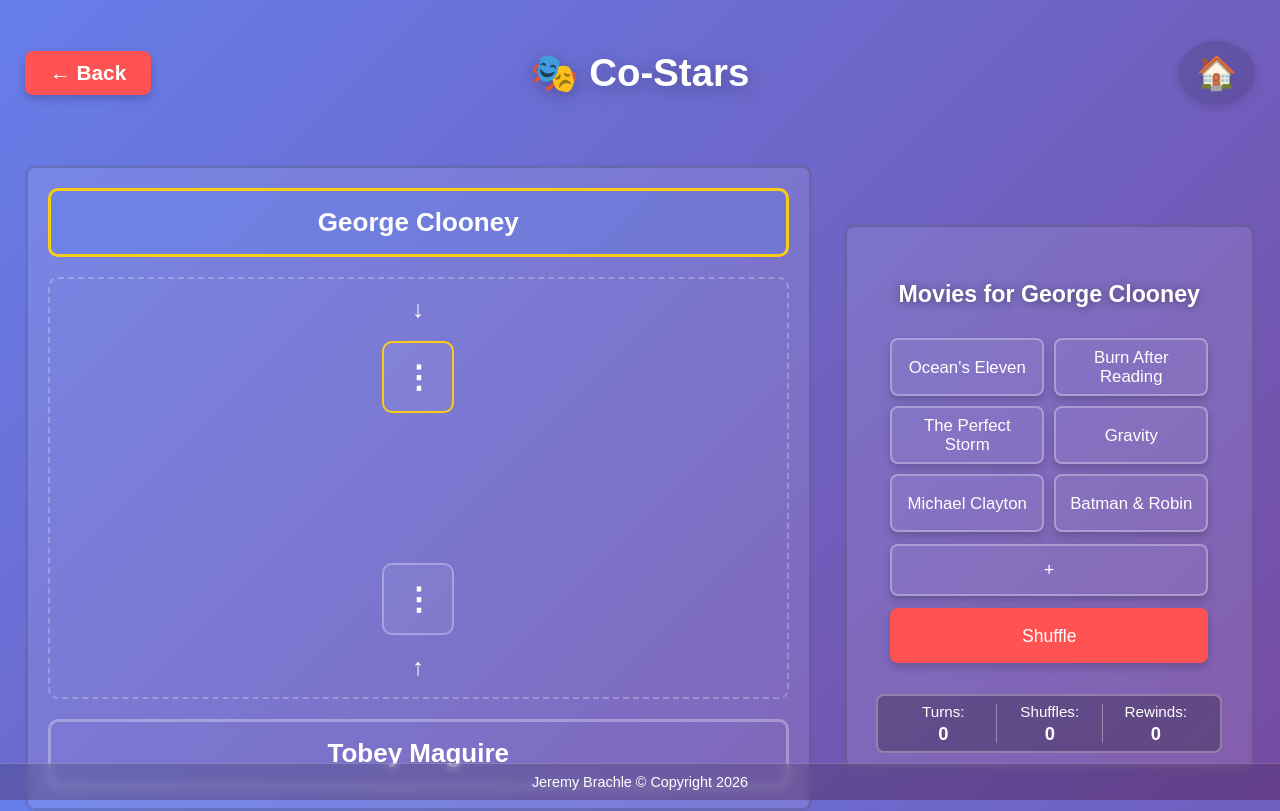
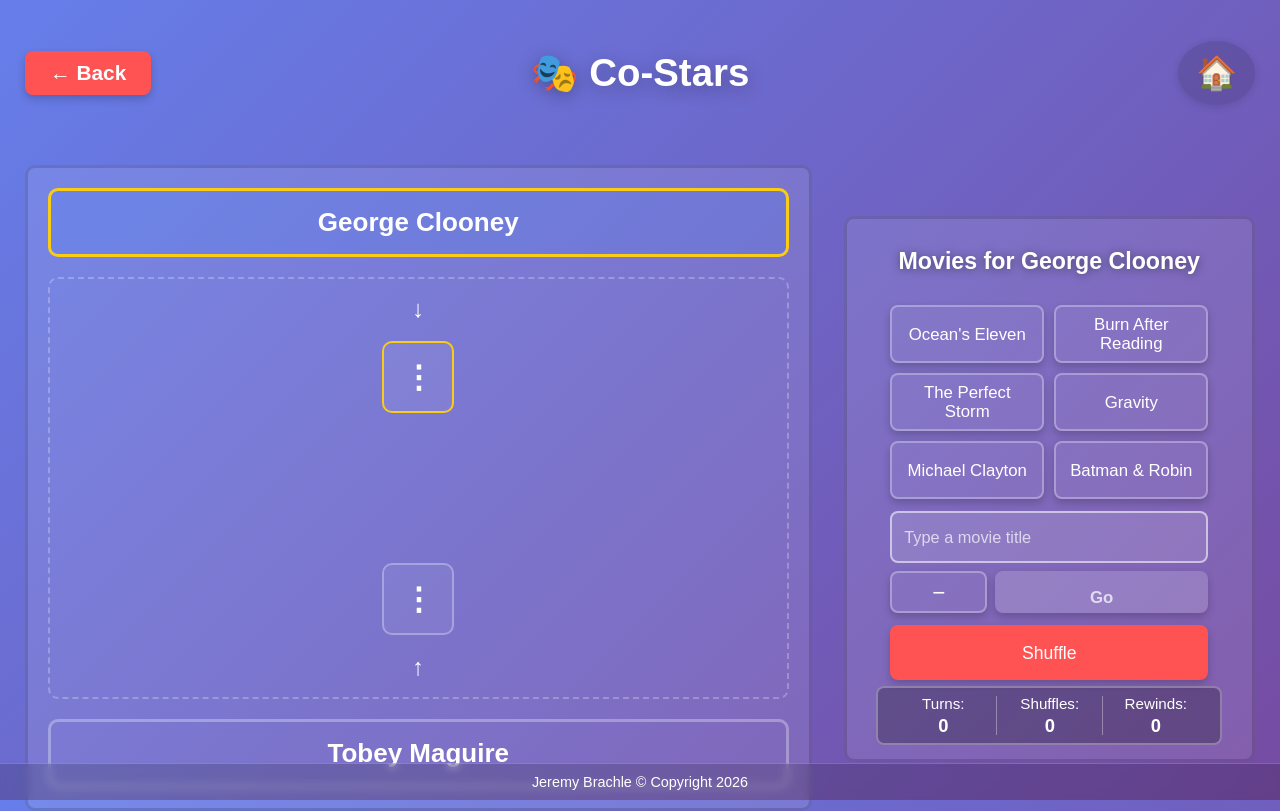
Before and after one commit to jeremybrachle/co-stars-frontend, a React (Vite) app: page /game in a window 1280 px wide. Both pictures are taken after a click on the button "Open write in". Built offline with nearby package versions, Linux system fonts and the light colour scheme.

Commit message:
Adding write in button logic

```diff
--- a/src/components/game/GameRightPanel.css
+++ b/src/components/game/GameRightPanel.css
@@ -12,11 +12,12 @@
   position: relative;
   padding: 0;
   align-self: center;
-  margin-top: 64px;
+  margin-top: 48px;
   margin-bottom: 0;
   border-radius: 10px;
   background: rgba(255, 255, 255, 0.1);
   border: 3px solid rgba(0, 0, 0, 0.15);
+  transition: margin-top 0.22s ease;
 }
 
 .game-right-panel__content {
@@ -86,6 +87,73 @@
   padding: 8px 12px;
 }
 
+.game-right-panel__write-in-panel {
+  width: 318px;
+  display: flex;
+  flex-direction: column;
+  gap: 8px;
+}
+
+.game-right-panel__write-in-input {
+  width: 100%;
+  height: 52px;
+  padding: 0 12px;
+  border-radius: 8px;
+  border: 2px solid rgba(255, 255, 255, 0.3);
+  background: rgba(255, 255, 255, 0.08);
+  color: white;
+  font-size: 1.02rem;
+  outline: none;
+  box-sizing: border-box;
+}
+
+.game-right-panel__write-in-input::placeholder {
+  color: rgba(255, 255, 255, 0.7);
+}
+
+.game-right-panel__write-in-input:focus {
+  border-color: rgba(255, 255, 255, 0.55);
+  background: rgba(255, 255, 255, 0.12);
+}
+
+.game-right-panel__write-in-actions {
+  display: grid;
+  grid-template-columns: 1fr 2.2fr;
+  gap: 8px;
+  width: 100%;
+}
+
+.game-right-panel__write-in-toggle {
+  width: 100%;
+  height: 42px;
+  padding: 8px 12px;
+  font-size: 1.4rem;
+}
+
+.game-right-panel__go-button {
+  width: 100%;
+  height: 42px;
+  border: none;
+  border-radius: 8px;
+  background: rgba(255, 255, 255, 0.24);
+  color: white;
+  font-size: 1.05rem;
+  font-weight: 600;
+  cursor: pointer;
+  transition: background 0.2s ease, opacity 0.2s ease, color 0.2s ease;
+}
+
+.game-right-panel__go-button:disabled {
+  opacity: 1;
+  background: rgba(255, 255, 255, 0.16);
+  color: rgba(255, 255, 255, 0.72);
+  cursor: not-allowed;
+}
+
+.game-right-panel__go-button:not(:disabled):hover {
+  background: rgba(255, 255, 255, 0.28);
+}
+
 .game-right-panel__shuffle-button {
   height: 55px;
   border: none;
--- a/src/components/game/GameRightPanel.tsx
+++ b/src/components/game/GameRightPanel.tsx
@@ -1,3 +1,4 @@
+import { useState } from "react";
 import "./GameRightPanel.css";
 
 type Props = {
@@ -19,6 +20,25 @@
   onSuggestion,
   onShuffle,
 }: Props) {
+  const [isWriteInOpen, setIsWriteInOpen] = useState(false);
+  const [writeInValue, setWriteInValue] = useState("");
+
+  const handleCloseWriteIn = () => {
+    setIsWriteInOpen(false);
+    setWriteInValue("");
+  };
+
+  const handleSubmitWriteIn = () => {
+    const trimmedValue = writeInValue.trim();
+    if (!trimmedValue) {
+      return;
+    }
+
+    onSuggestion(trimmedValue);
+    setWriteInValue("");
+    setIsWriteInOpen(false);
+  };
+
   return (
     <aside className="game-right-panel">
       <div className="game-right-panel__content">
@@ -36,7 +56,42 @@
           ))}
         </div>
 
-        <button className="game-right-panel__suggestion-button game-right-panel__wide-button">+</button>
+        {isWriteInOpen ? (
+          <div className="game-right-panel__write-in-panel">
+            <input
+              type="text"
+              value={writeInValue}
+              onChange={(event) => setWriteInValue(event.target.value)}
+              placeholder="Type a movie title"
+              className="game-right-panel__write-in-input"
+              autoFocus
+            />
+            <div className="game-right-panel__write-in-actions">
+              <button
+                className="game-right-panel__suggestion-button game-right-panel__write-in-toggle"
+                onClick={handleCloseWriteIn}
+                aria-label="Close write in"
+              >
+                −
+              </button>
+              <button
+                className="game-right-panel__go-button"
+                onClick={handleSubmitWriteIn}
+                disabled={writeInValue.trim().length === 0}
+              >
+                Go
+              </button>
+            </div>
+          </div>
+        ) : (
+          <button
+            className="game-right-panel__suggestion-button game-right-panel__wide-button"
+            onClick={() => setIsWriteInOpen(true)}
+            aria-label="Open write in"
+          >
+            +
+          </button>
+        )}
 
         <button className="game-right-panel__wide-button game-right-panel__shuffle-button" onClick={onShuffle}>
           Shuffle
```
